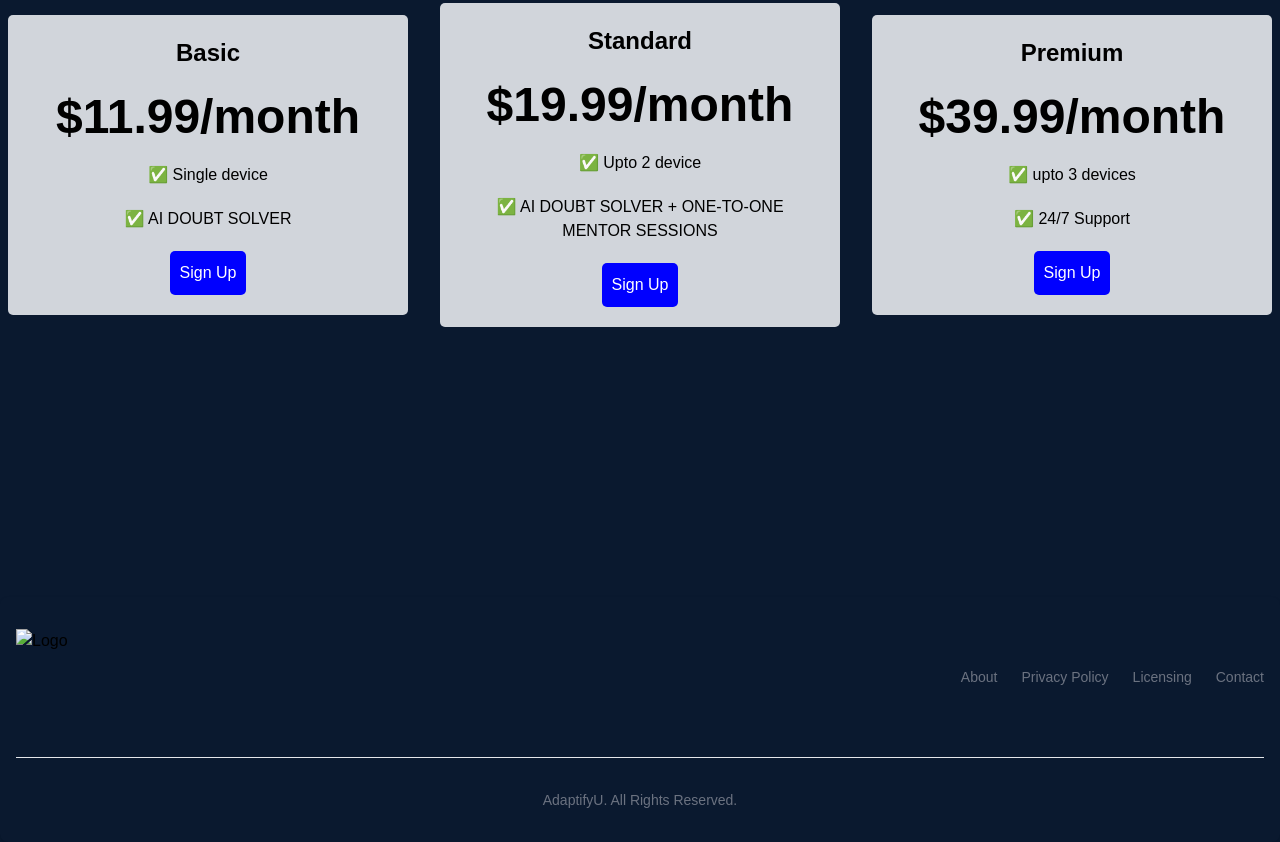
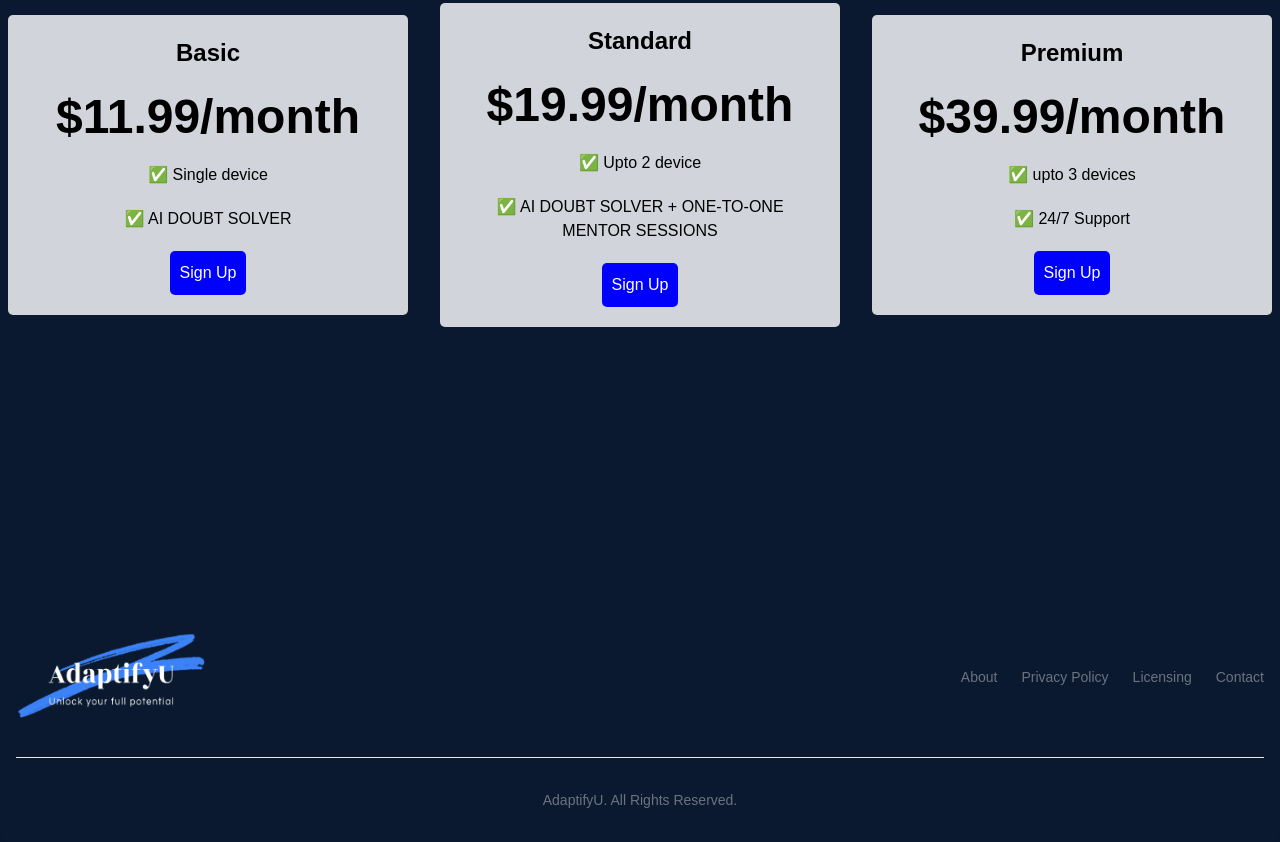
Before and after one commit to Sushant0753/AdaptifyU, a plain HTML site: page dist/pricing.html in a window 1280 px wide. Shown: the part 299-1141 px from the top of the page. Drawn offline with Linux system fonts and the light colour scheme; a web font is replaced by a local one.

Commit message:
fix/ Fixed Bug

```diff
--- a/dist/pricing.html
+++ b/dist/pricing.html
@@ -1698,7 +1698,7 @@ video {
     <div class="w-full max-w-screen-xl mx-auto p-4 md:py-8">
         <div class="sm:flex sm:items-center sm:justify-between">
             <a href="#" class="flex items-center mb-4 sm:mb-0 space-x-3 rtl:space-x-reverse">
-                <img src="./logo.png" class="h-24 w-48" alt="Logo" />
+                <img src="images/logo.png" class="h-24 w-48" alt="Logo" />
             </a>
             <ul class="flex flex-wrap items-center mb-6 text-sm font-medium text-gray-500 sm:mb-0 dark:text-gray-400">
                 <li>
```
Also changed, not shown: dist/index.html (+1 -0 lines), dist/style.css.
